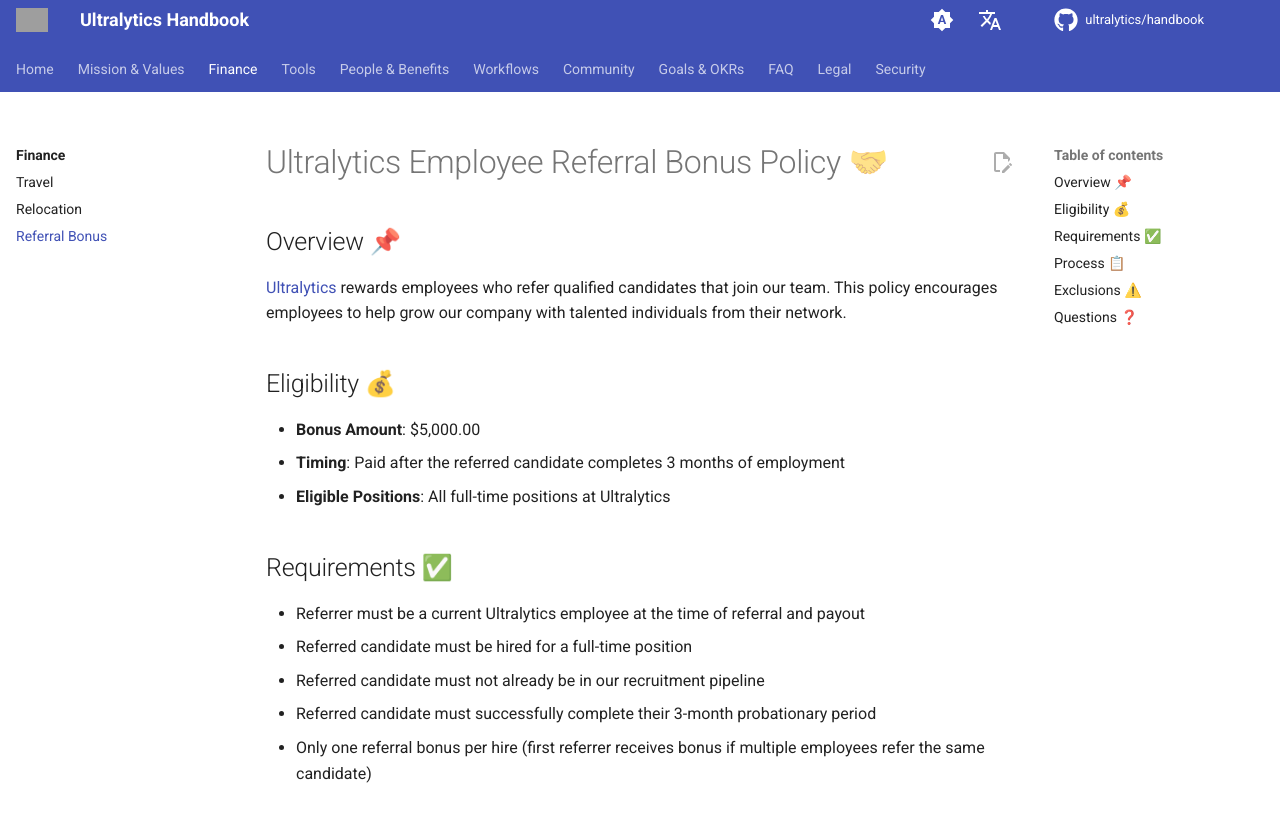
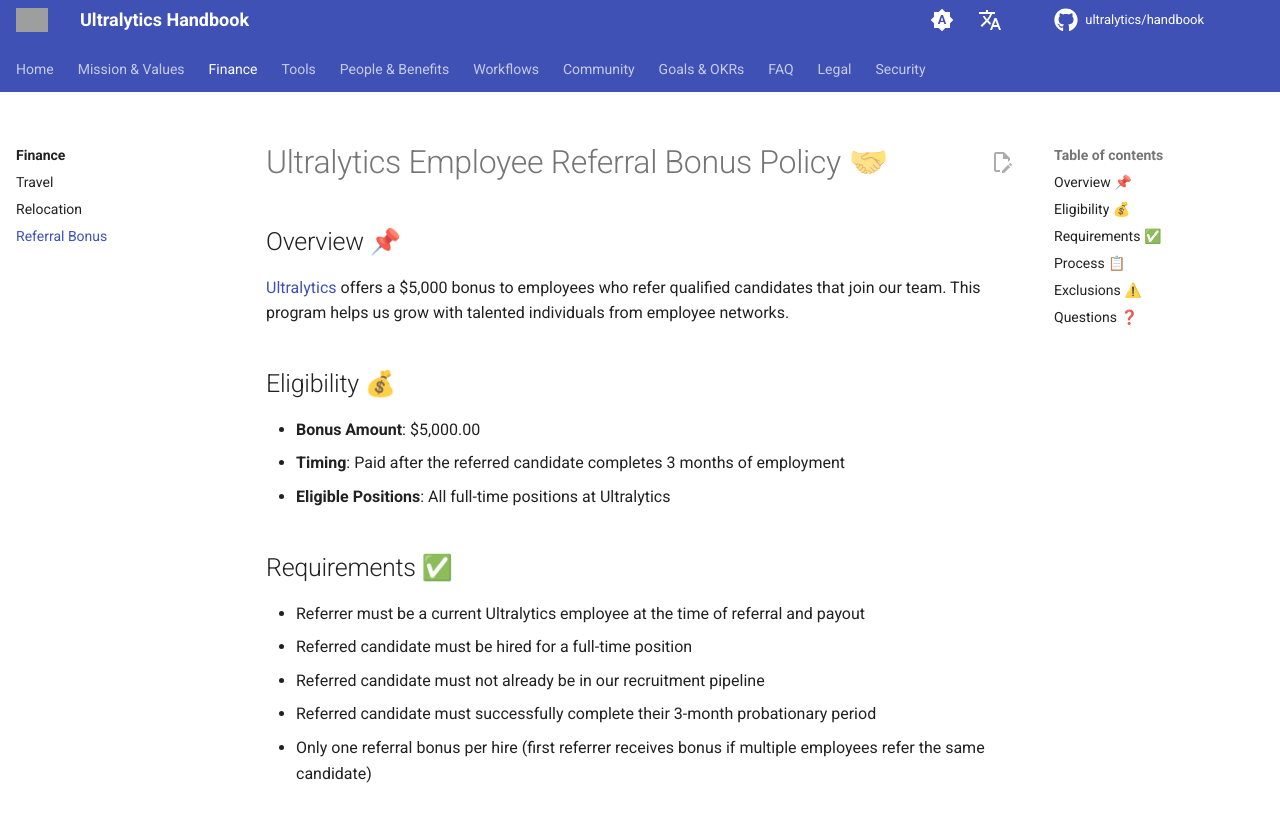
Before and after one commit to ultralytics/handbook, an MkDocs documentation site: the page built from docs/en/finance/referral-bonus.md, in a window 1280 px wide and 900 px high, cut to the strip 72-894 px from the top of the window. Built offline with MkDocs 1.6.1 and Material for MkDocs 9.7.7, drawn with Linux system fonts in a browser that asks for light colours; comment, search, counter and statistics services are not loaded; grey boxes are pictures that could not be loaded.

Commit message:
Update README

```diff
--- a/docs/en/finance/referral-bonus.md
+++ b/docs/en/finance/referral-bonus.md
@@ -1,13 +1,13 @@
 ---
 description: Ultralytics Employee Referral Bonus Policy offering $5,000 for successful referrals who complete 3 months of employment.
-keywords: Ultralytics, Employee Referral, Referral Bonus, Hiring, Recruitment, Employee Benefits
+keywords: Ultralytics, Employee Referral, Referral Bonus, Hiring, Recruitment, Talent Acquisition
 ---
 
 # Ultralytics Employee Referral Bonus Policy 🤝
 
 ## Overview 📌
 
-[Ultralytics](https://www.ultralytics.com/) rewards employees who refer qualified candidates that join our team. This policy encourages employees to help grow our company with talented individuals from their network.
+[Ultralytics](https://www.ultralytics.com/) offers a $5,000 bonus to employees who refer qualified candidates that join our team. This program helps us grow with talented individuals from employee networks.
 
 ## Eligibility 💰
 
```
